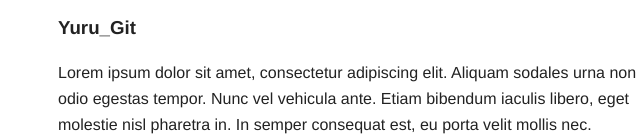
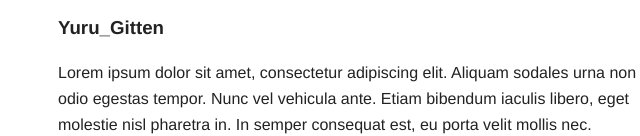
Before and after one commit to babakou/YuruGit, a plain HTML site: page index.html in a window 1280 px wide. Shown: the part 668-804 px from the top of the page, 69-709 px from the left. Drawn offline with nearby package versions, Linux system fonts and the light colour scheme.

Commit message:
Yuru_git -> Yutu_gitten

```diff
--- a/index.html
+++ b/index.html
@@ -44,7 +44,7 @@
                         <p>Lorem ipsum dolor sit amet, consectetur adipiscing elit. Aliquam sodales urna non odio egestas tempor. Nunc vel vehicula ante. Etiam bibendum iaculis libero, eget molestie nisl pharetra in. In semper consequat est, eu porta velit mollis nec. Curabitur posuere enim eget turpis feugiat tempor. Etiam ullamcorper lorem dapibus velit suscipit ultrices. Proin in est sed erat facilisis pharetra.</p>
                     </section>
                     <footer>
-                        <h3>Yuru_Git</h3>
+                        <h3>Yuru_Gitten</h3>
                         <p>Lorem ipsum dolor sit amet, consectetur adipiscing elit. Aliquam sodales urna non odio egestas tempor. Nunc vel vehicula ante. Etiam bibendum iaculis libero, eget molestie nisl pharetra in. In semper consequat est, eu porta velit mollis nec. Curabitur posuere enim eget turpis feugiat tempor.</p>
                     </footer>
                 </article>
```
